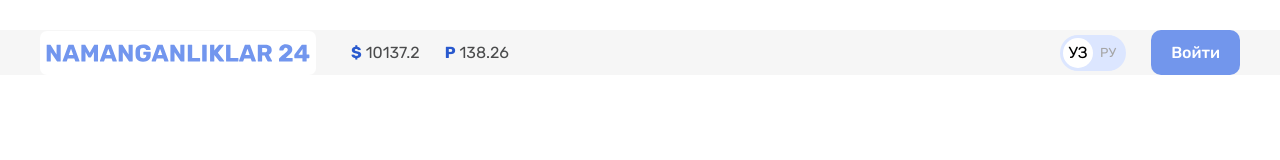
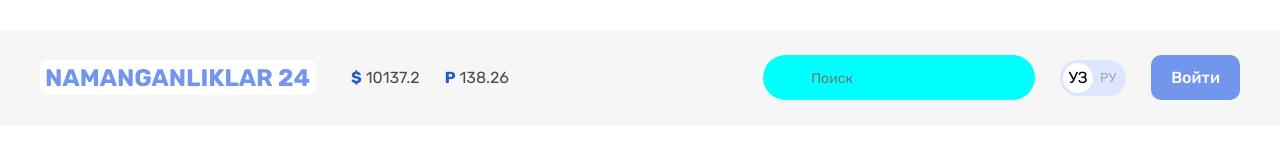
Before and after one commit to ramziddin-frontend/N24, a plain HTML site: page index.html in a window 1280 px wide. Drawn offline with Linux system fonts and the light colour scheme.

Commit message:
Add search form and focus,  input

```diff
--- a/css/styles.css
+++ b/css/styles.css
@@ -30,6 +30,15 @@ body {
   padding-right: 20px;
   margin-left: auto;
   margin-right: auto;
+}
+
+img {
+  min-width: 100%;
+  height: auto;
+}
+
+*:focus {
+  outline: 2px dashed #7296ec;
 }
 
 .button {
@@ -101,8 +110,23 @@ body {
   color: #2959ce;
 
 }
-.currency-rates-value {
+
+.global-search-form {
+  margin: 25px;
 }
+
+.global-search-form-input {
+  padding-top: 15px;
+  padding-right: 28px;
+  padding-bottom: 13px;
+  padding-left: 48px;
+  border: 0;
+  border-radius: 60px;
+  font-size: 14px;
+  line-height: normal;
+  background-color: aqua;
+}
+
 .lang-toggle {
   display: flex;
   padding: 3px;
--- a/index.html
+++ b/index.html
@@ -37,6 +37,9 @@
           </li>
         </ul>
         <!-- //Global search form -->
+        <form action="http://echo.htmlacademy.ry" method="GET" class="global-search-form">
+          <input class="global-search-form-input" type=search" name="search" placeholder="Поиск" aria-label="Поиск" required>
+        </form>
         <!-- // lang-toggle -->
         <div class="lang-toggle">
           <a href="index.html" class="lang-toggle-link-active">УЗ</a>
```
